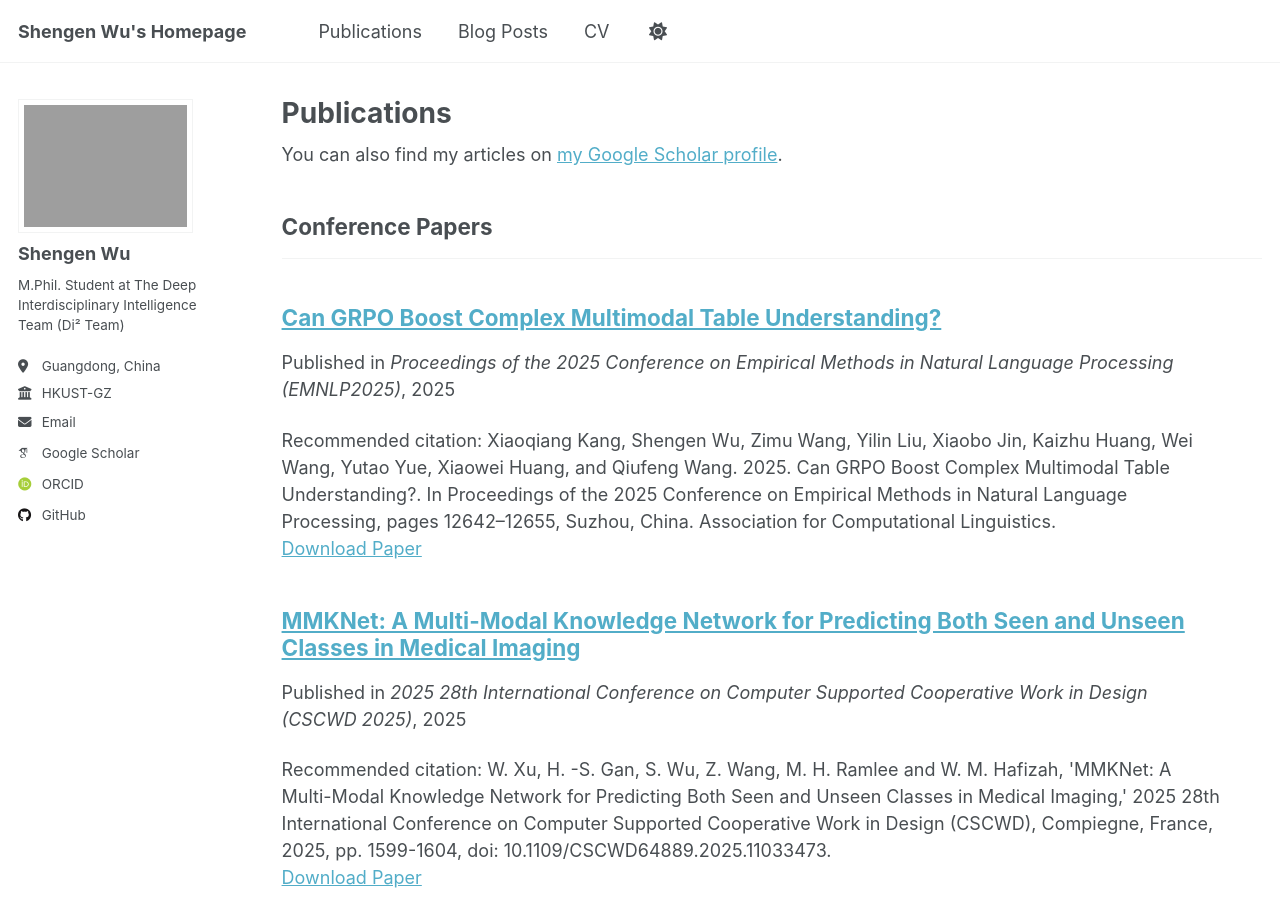
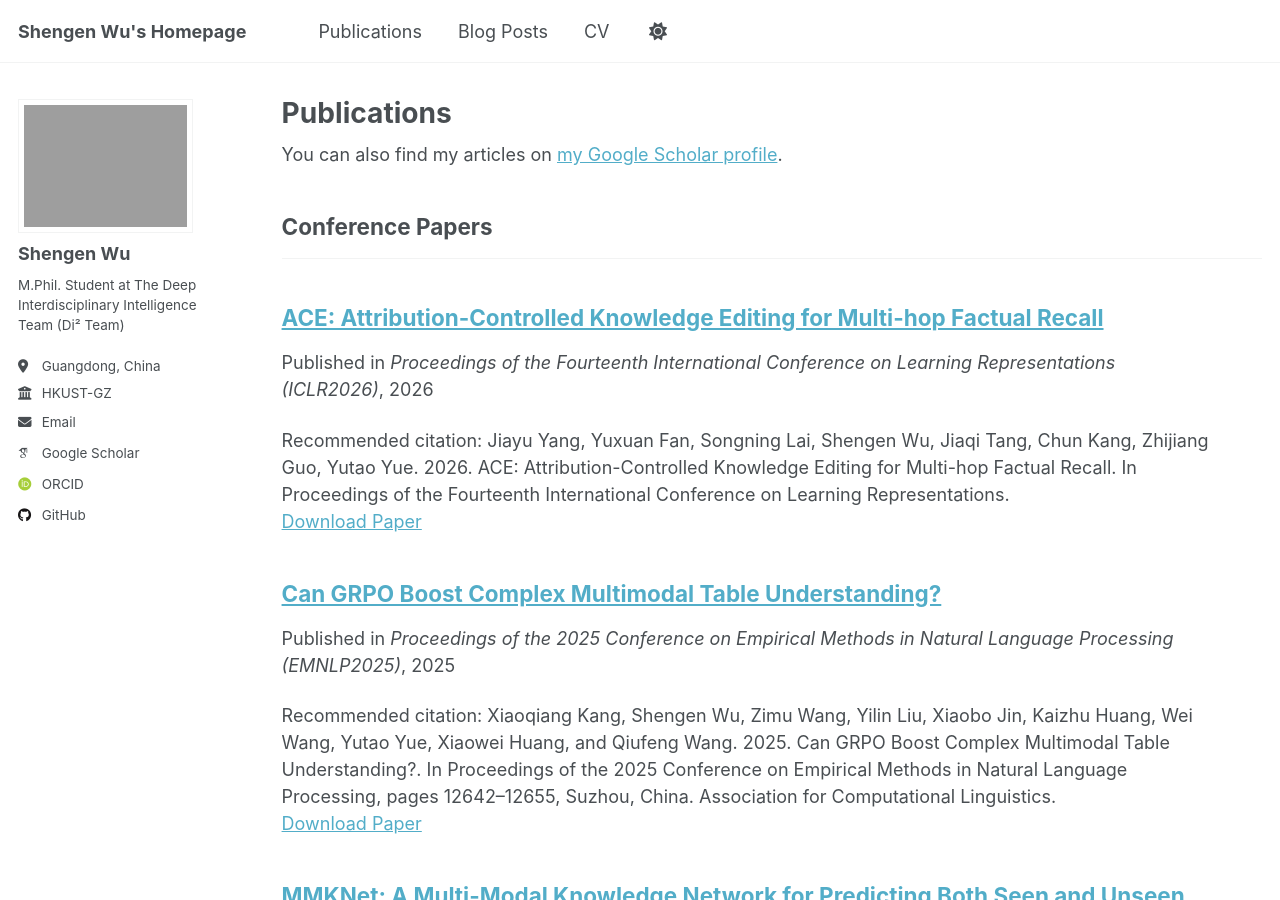
Before and after one commit to ShengenWu/shengenwu.github.io, a Jekyll site: the page built from _pages/publications.html, in a window 1280 px wide and 900 px high. Built offline with Jekyll 4.4.1, drawn with Linux system fonts in a browser that asks for light colours; some web fonts are replaced.

Commit message:
update paper

```diff
--- /dev/null
+++ b/_publications/2026-01-26-ACE.md
@@ -0,0 +1,13 @@
+---
+title: "ACE: Attribution-Controlled Knowledge Editing for Multi-hop Factual Recall"
+collection: publications
+category: conferences
+permalink: /publication/2026-01-26-ACE
+# excerpt: 'In medical imaging datasets, the high cost of annotation and incomplete coverage of disease categories are significant challenges. Multi-Label Generalized Zero Shot Learning (ML-G ZSL) holds promise for alleviating these issues in medical practice. ML-GZSL techniques can predict a variety of seen and unseen disease classes by learning the visual and semantic information of seen classes. Recently, Vision Transformer (ViT) has demonstrated considerable potential due to its structural similarity to Transformers. When ViT is used in conjunction with Transformers, it can generate better visual features and label embeddings. Inspired by these facts, we propose a ViT-based medical image ML-GZSL network, MVCNet.'
+date: 2026-01-26
+venue: 'Proceedings of the Fourteenth International Conference on Learning Representations (ICLR2026)'
+# slidesurl: 'http://academicpages.github.io/files/slides1.pdf'
+paperurl: 'https://openreview.net/pdf?id=IuWIzmMvKo/'
+# bibtexurl: 'http://academicpages.github.io/files/bibtex1.bib'
+citation: "Jiayu Yang, Yuxuan Fan, Songning Lai, Shengen Wu, Jiaqi Tang, Chun Kang, Zhijiang Guo, Yutao Yue. 2026. ACE: Attribution-Controlled Knowledge Editing for Multi-hop Factual Recall. In Proceedings of the Fourteenth International Conference on Learning Representations."
+---
```
Also changed, not shown: _pages/about.md (+3 -1 lines).
